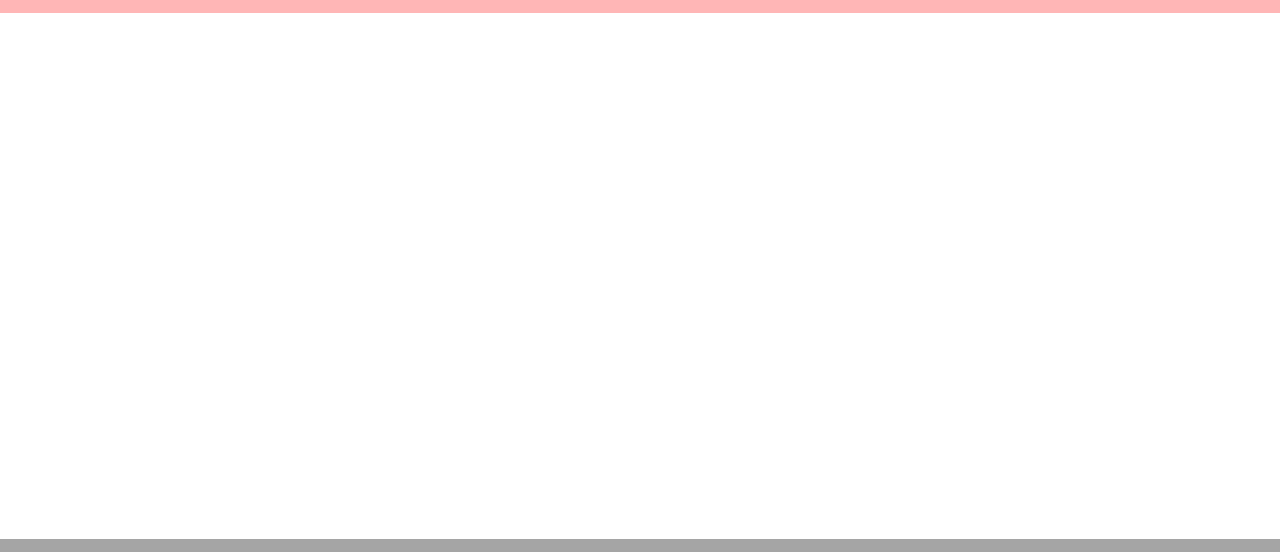
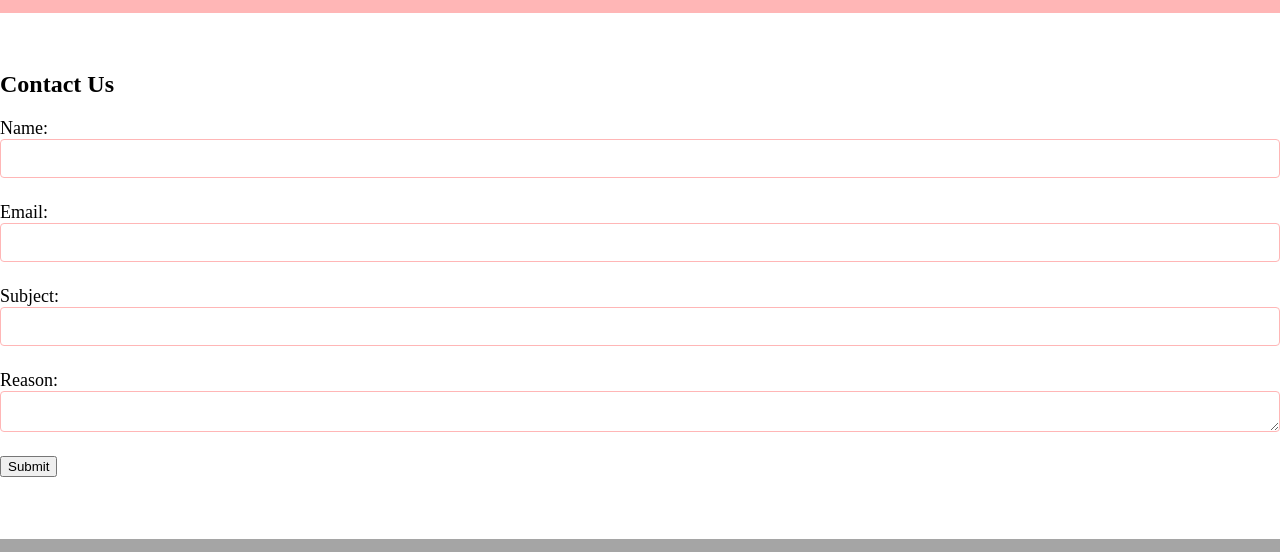
Before and after one commit to She2024/2024-APR-STD-Portfolio, a plain HTML site: page pages/contact.html in a window 1280 px wide. Shown: the part 132-684 px from the top of the page. Drawn offline with Linux system fonts and the light colour scheme; files that its build step writes are made by us from their sources.

Commit message:
Completed Contact page- still in progress

```diff
--- a/pages/contact.html
+++ b/pages/contact.html
@@ -5,8 +5,8 @@
     <meta name="viewport" content="width=device-width, initial-scale=1.0">
     <title>Company Portfolio</title>
 
-    <link rel="stylesheet" href="./styles/index.css">
-    <link rel="stylesheet" href="./styles/home.css">
+    <link rel="stylesheet" href="../styles/index.css">
+    <link rel="stylesheet" href="../styles/contact.css">
     <link rel="icon" href="https://coderacademy.edu.au/images/footerLogo.png">
     <!-- FontAwesome -->
     <link rel="stylesheet" href="https://cdnjs.cloudflare.com/ajax/libs/font-awesome/6.5.2/css/all.min.css" integrity="sha512-SnH5WK+bZxgPHs44uWIX+LLJAJ9/2PkPKZ5QiAj6Ta86w+fsb2TkcmfRyVX3pBnMFcV7oQPJkl9QevSCWr3W6A==" crossorigin="anonymous" referrerpolicy="no-referrer" />
@@ -26,14 +26,39 @@
             </p>
         </div>
         <nav id="nav-items">
-            <a href="#">Home</a>
-            <a href="./pages/services.html">Services</a>
-            <a href="./pages/about.html">About</a>
-            <a href="./pages/contact.html">Contact</a>
+            <a href="../index.html">Home</a>
+            <a href="./services.html">Services</a>
+            <a href="./about.html">About</a>
+            <a href="#">Contact</a>
         </nav>
     </header>
     <main>
+        <h2>Contact Us</h2>
+        <form>
+            <div class="form-elements">
+                <label>Name:</label>
+                <input type="text" class="form-input">
+            </div>
+            <div class="form-elements">
+                <label>Email:</label>
+                <input type="text" class="form-input">
+            </div>
+            <div class="form-elements">
+                <label>Subject:</label>
+                <input type="text" class="form-input">
+            </div>
+            <div class="form-elements">
+                <label>Reason:</label>
+                <textarea
+                rows="3"
+                class="form-input"></textarea>
+            </div>
+            <div class="btn-div">
+                <button id="submit">Submit</button>
+            </div>
+        </form>
 
+        </form>
     </main>
     <footer>
         <div class="social-media">
--- a/styles/about.css
+++ b/styles/about.css
@@ -18,4 +18,6 @@ section {
     border: 1px solid red;
     padding: 24px;
     border-radius: 8px;
+    grid-column: 2 /3;
+    grid-row: 2 / -1;
 }
--- /dev/null
+++ b/styles/contact.css
@@ -0,0 +1,36 @@
+main {
+    display: flex;
+    align-items: centre;
+    flex-direction: column;
+    margin-bottom: 24px;
+}
+
+.form-elements {
+    display: flex;
+    flex-direction: column;
+    margin-bottom: 24px;
+
+}
+.form-elements label {
+    font-size: 18px;
+}
+
+.form-input {
+    border: 1px solid var(--primary-color);
+    outline: none;
+    border-radius: 4px;
+    font-size: 18px;
+    height: 35px;
+}
+
+.form-input:not(.form-textarea) {
+    height: 35px;
+}
+
+.form-textarea {
+    resize: none;
+}
+
+.form-input {
+    box-shadow: -2px 0px 24px 13px rgba(--primary-color);
+}
--- a/styles/services.css
+++ b/styles/services.css
@@ -13,7 +13,7 @@ article{
     margin: 20px 0;
 }
 .services-image {
-    width:200px;
+    width:400px;
 }
 
 .description {
@@ -23,3 +23,32 @@ article{
     grid-column: 2 / 3;
     grid-row: 2 / -1;
 }
+
+.btn-div{
+text-align: center;
+
+}
+
+.submit {
+    height: 40px;
+    background-color: (--primary-color);
+    border: none;
+    border-radius: 4px;
+    min-width: 120px;
+    font-size: 20px;
+
+}
+#submit-hover {
+    cursor: pointer;
+    background-color: #ffb6b699;
+
+}
+
+@media screen and  {
+    form-elements {
+        flex-direction: row;
+        justify-content: space-between;
+        width: 70%;
+    }
+
+}
```
Also changed, not shown: pages/about.html (+6 -6 lines).
